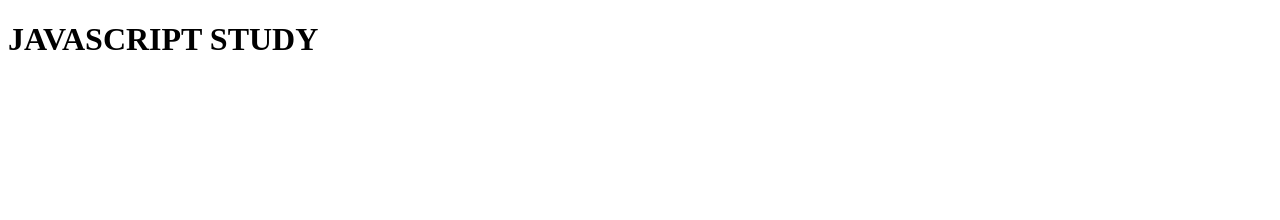
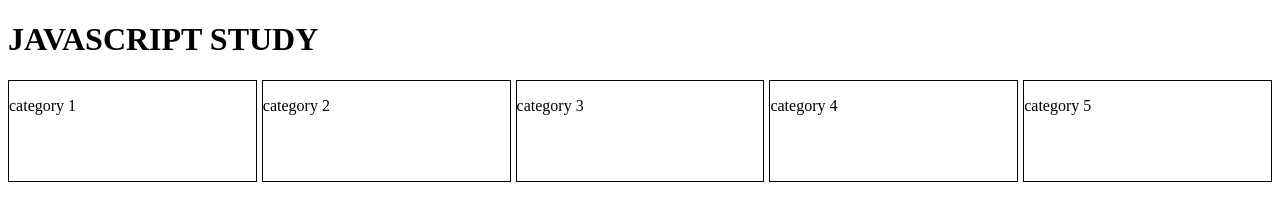
Before and after one commit to ravikirana32/HtmlCssJavaScript, a plain HTML site: page html/index.html in a window 1280 px wide. Drawn offline with Linux system fonts and the light colour scheme.

Commit message:
Event Delegation

```diff
--- a/html/index.html
+++ b/html/index.html
@@ -2,11 +2,45 @@
 <html lang="en">
   <head>
     <title>Java script</title>
+    <style>
+      .item{
+        border:1px solid black;
+        height:100px;
+      }
+      .container{
+        display:grid;
+        grid-template-rows: 1fr;
+        grid-template-columns: 1fr 1fr 1fr 1fr 1fr;
+        grid-gap: 5px;
+      }
+    </style>
   </head>
   <body>
     <h1>JAVASCRIPT STUDY</h1>
     <!--<script src="../js/callbackfunction.js"></script>-->
     <!--<script src="../js/protoType.js"></script>-->
-    <script src="../js/throttling.js"></script>
+    <!--<script src="../js/throttling.js"></script>-->
+
+    <!--Event Delegation start-->
+    <div class="container" onclick="printData(event)">
+      <div class="item" >
+        <p id="category_1">category 1</p>
+      </div>
+      <div class="item">
+        <p id="category_2">category 2</p>
+      </div>
+      <div class="item">
+        <p id="category_3">category 3</p>
+      </div>
+      <div class="item">
+        <p id="category_4">category 4</p>
+      </div>
+      <div class="item">
+        <p id="category_5">category 5</p>
+      </div>
+    </div>
+    <script src="../js/eventDelegation.js"></script>
+    <!--Event Delegation end-->
+
   </body>
 </html>
--- /dev/null
+++ b/js/eventDelegation.js
@@ -0,0 +1,13 @@
+function printData(event){
+    console.log(event.target.id);
+}
+
+/*
+if we bind multiple event listiner for dynamic content it will
+remove the function from call stack but variables memory will be allocated only as clusre
+
+to avoid this we can add the event listiner to the parent element and get id from the target
+and perform the required action
+this we can do it because of event bubbling
+
+*/
```
